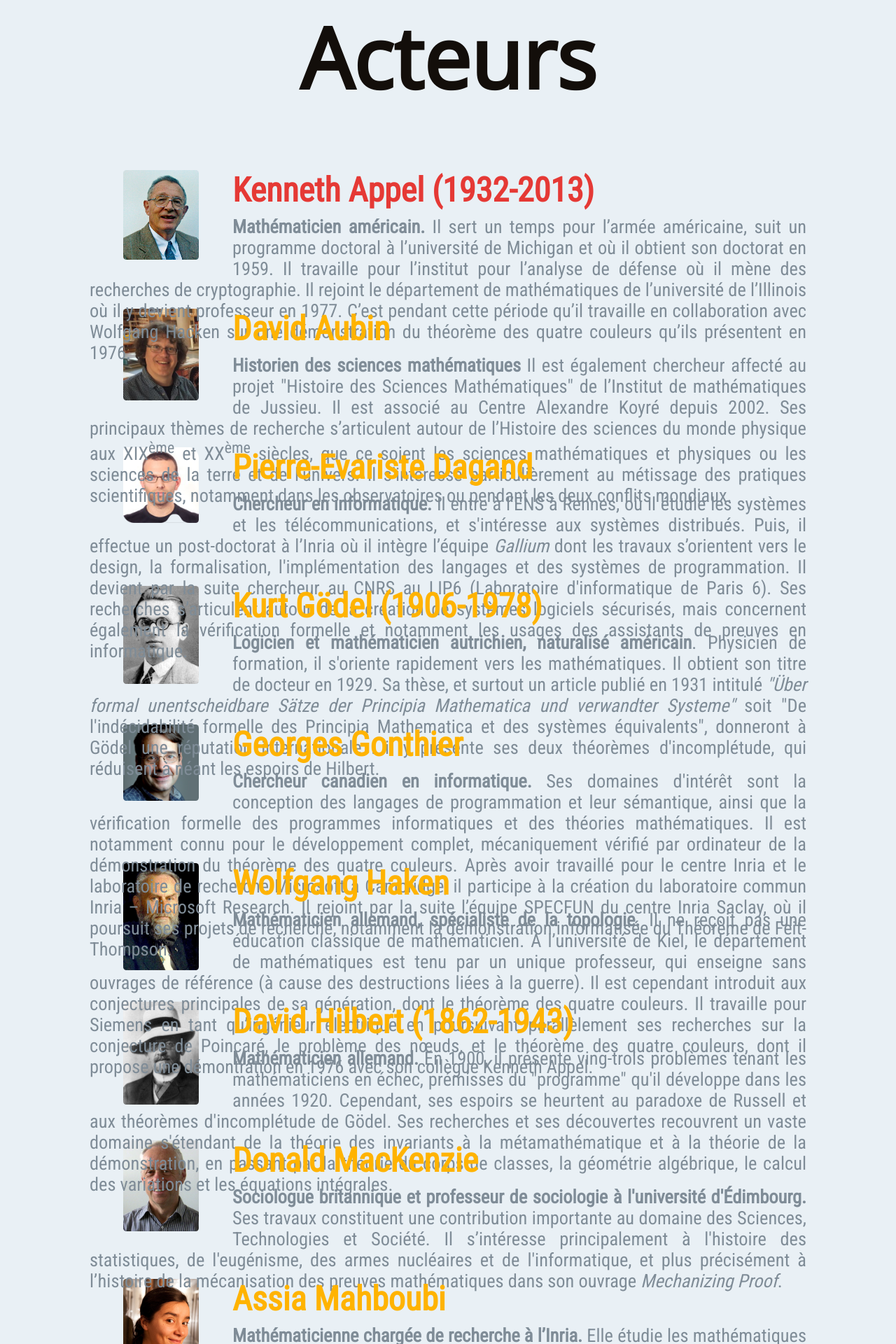
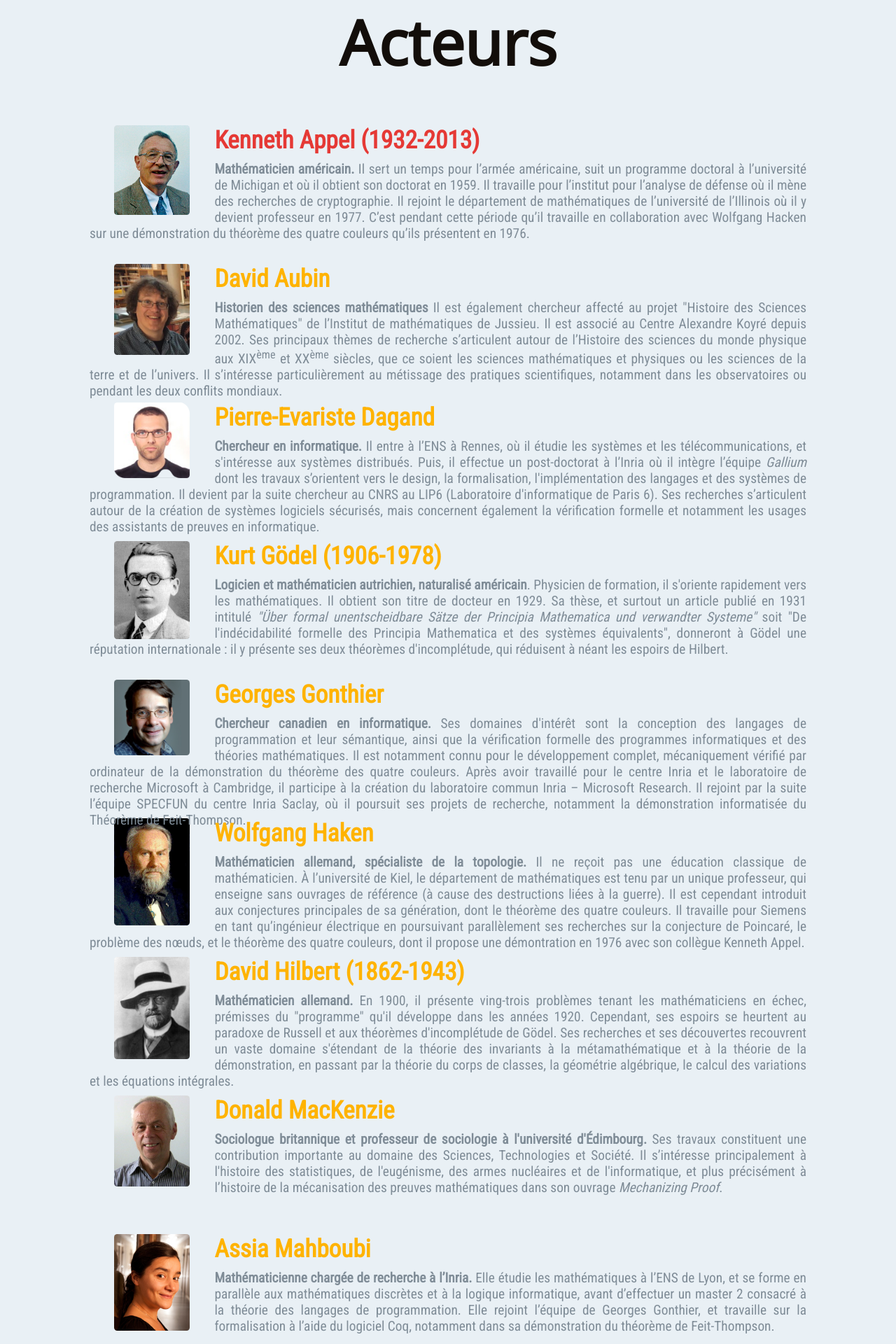
Before and after one commit to controverses/4CTpreuvesinformatiques, a Jekyll site: the page acteurs.html, which Jekyll copies as it is, in a window 1280 px wide. Shown: the top 1920 px of the page at 70% size. Built offline with Jekyll 4.4.1, drawn with Linux system fonts in a browser that asks for light colours; nearby versions of some CDN libraries.

Commit message:
Update main.css

```diff
--- a/styles/main.css
+++ b/styles/main.css
@@ -10,7 +10,7 @@ html * {
 }
 
 body {
-    font-size: 1.5em;
+    font-size: 1.1em;
     font-family: 'Roboto Condensed', sans-serif;
     color: #7f8c97;
     background-color: #E9F0F5;
@@ -55,7 +55,7 @@ header {
 }
 
 #intro p {
-    font-size: 1.8em;
+    font-size: 1.3em;
     text-align: justify;
 }
 
```
